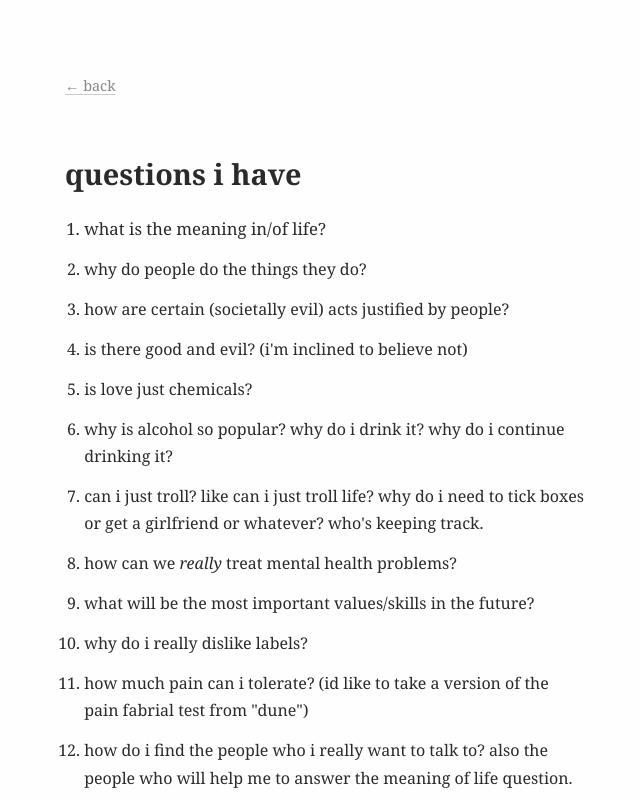
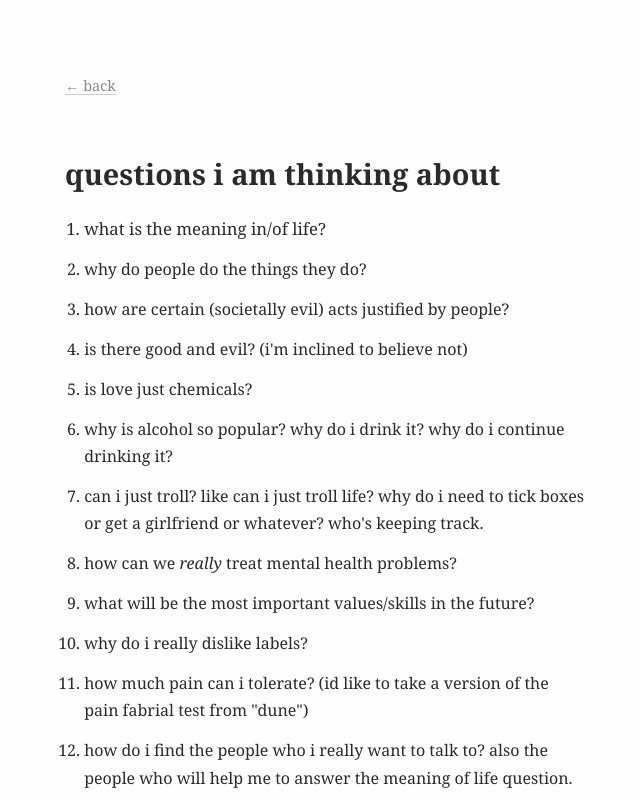
Before and after one commit to pranshulb/personal_website, a website: page questions.html in a window 1280 px wide. Shown: the top 800 px of the page, without its empty margins (315-955 px from the left). Drawn offline with Linux system fonts and the light colour scheme.

Commit message:
rename: questions i am thinking about

```diff
--- a/questions.html
+++ b/questions.html
@@ -3,7 +3,7 @@
 <head>
   <meta charset="UTF-8">
   <meta name="viewport" content="width=device-width, initial-scale=1.0">
-  <title>questions i have — pranshul's cafe</title>
+  <title>questions i am thinking about — pranshul's cafe</title>
   <style>
     body {
       font-family: Georgia, serif;
@@ -28,7 +28,7 @@
 
 <a href="/" class="back">← back</a>
 
-<h1>questions i have</h1>
+<h1>questions i am thinking about</h1>
 
 <ol>
   <li class="biggest">what is the meaning in/of life?</li>
```
Also changed, not shown: index.html (+1 -1 lines).
